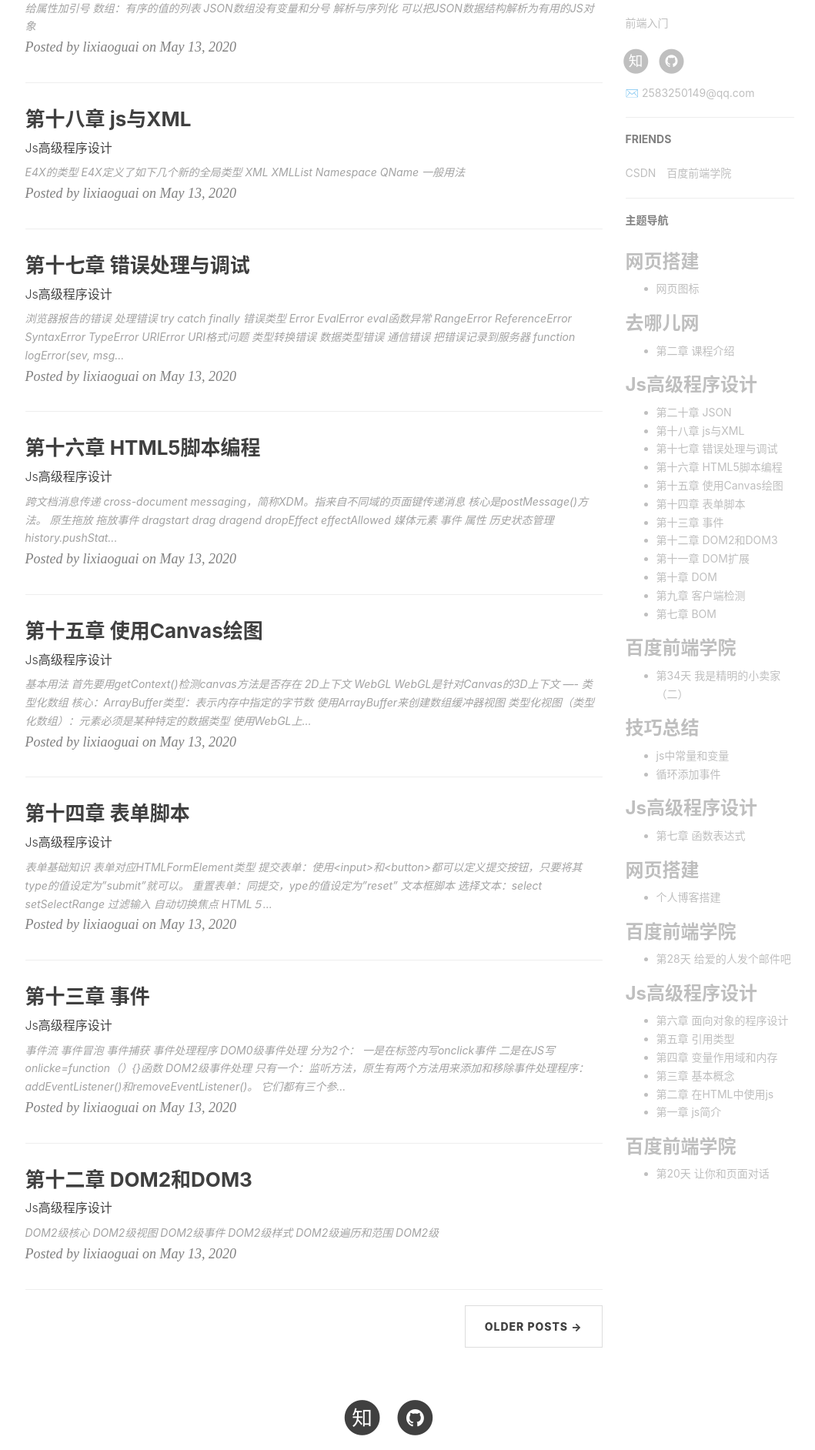
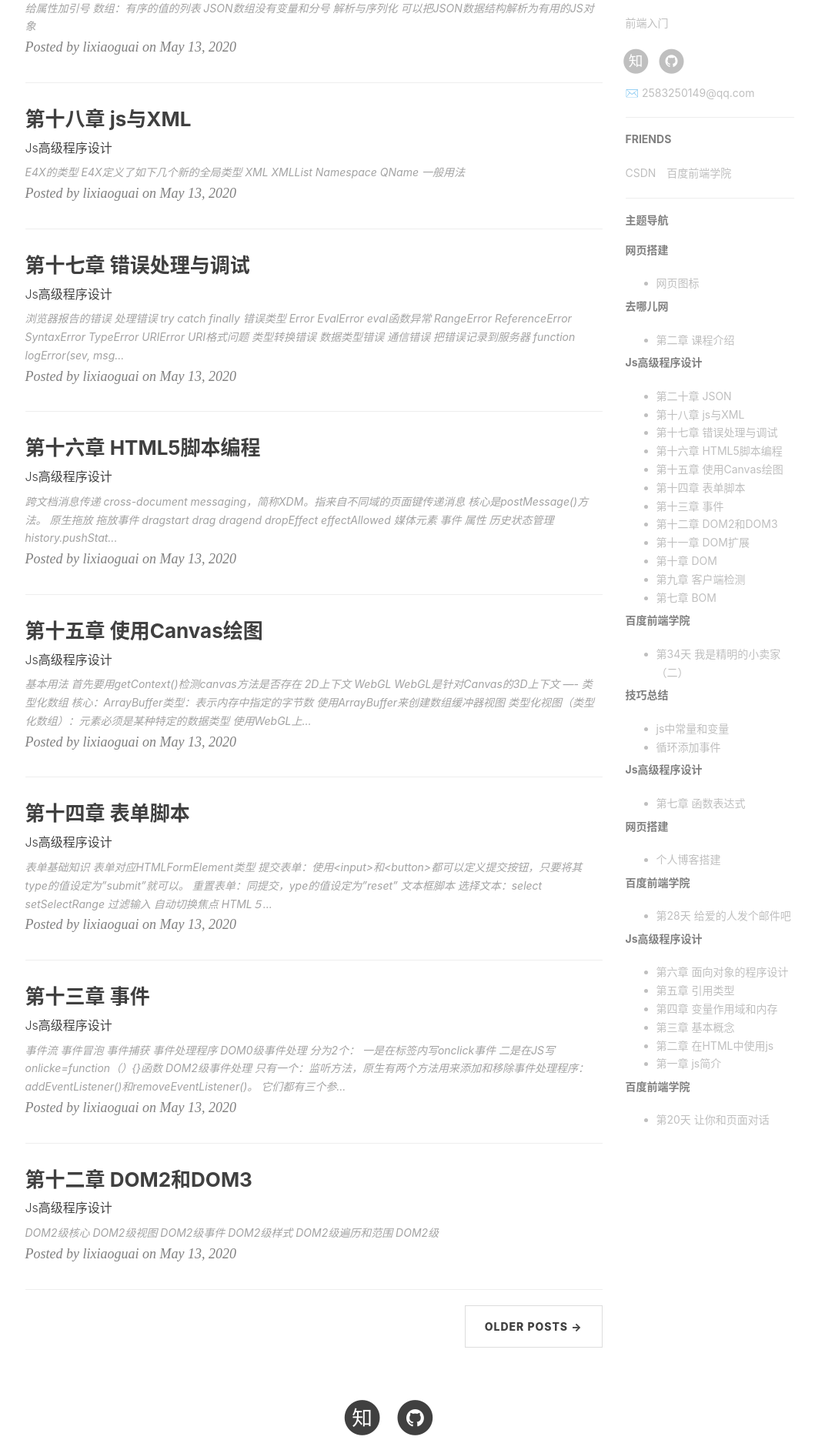
Before and after one commit to 1liza/1liza.github.io, a Jekyll site: the page built from index.html, in a window 1280 px wide. Shown: the part 1015-2899 px from the top of the page at 77% size, without its empty margins (135-1194 px from the left). Built offline with Jekyll 4.4.1, drawn with Linux system fonts in a browser that asks for light colours; nearby versions of some CDN libraries; the list of posts is cut into pages by our own code; comment, search, counter and statistics services are not loaded.

Commit message:
导航栏

```diff
--- a/_layouts/page.html
+++ b/_layouts/page.html
@@ -207,7 +207,7 @@ layout: default
                 {% assign currenttitle = post.subtitle %}
                 {% if currenttitle != subtitle %}
                 {% unless forloop.first %}</ul>{% endunless %}
-                <h3 id="y{{post.subtitle}}">{{ currenttitle }}</h3>
+                <h5 id="y{{post.subtitle}}">{{ currenttitle }}</h5>
                 <ul>
                 {% assign subtitle = currenttitle %}
                 {% endif %}
```
